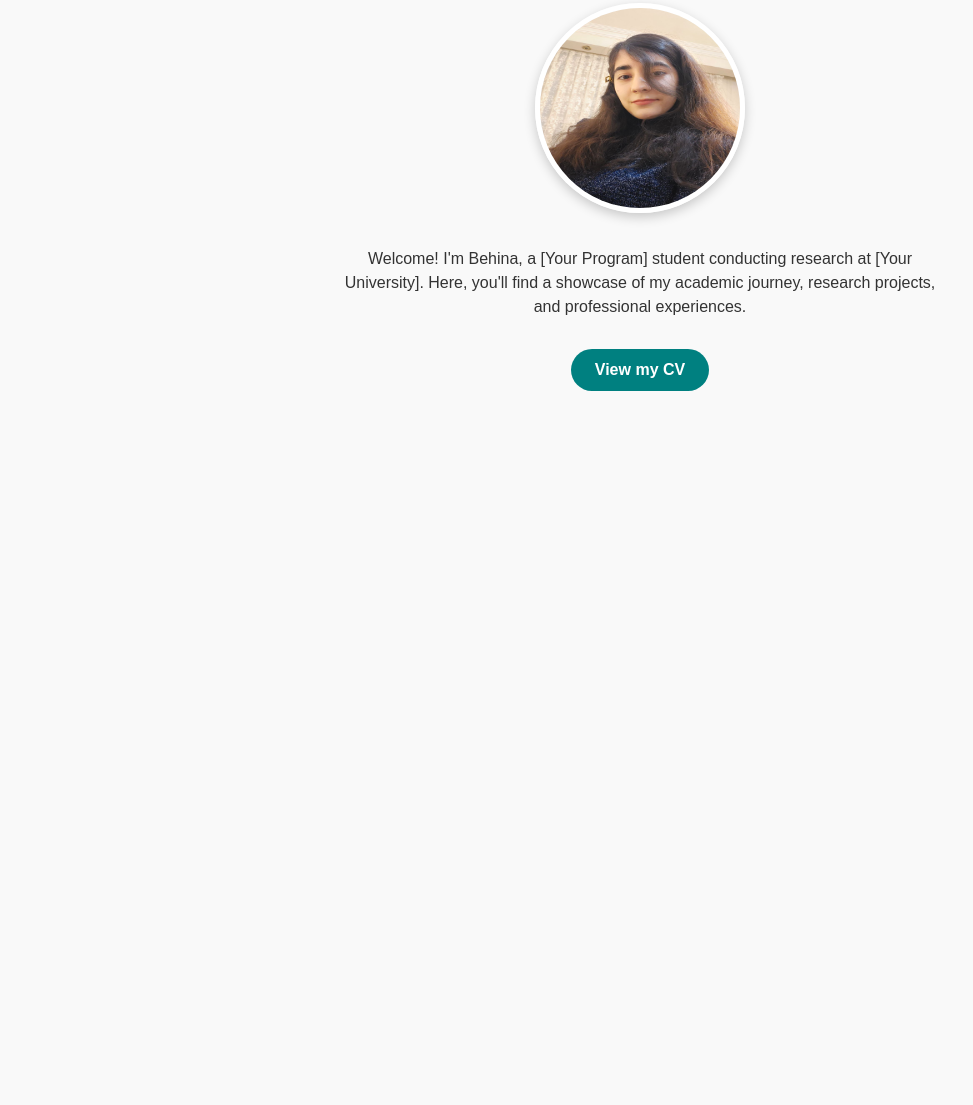
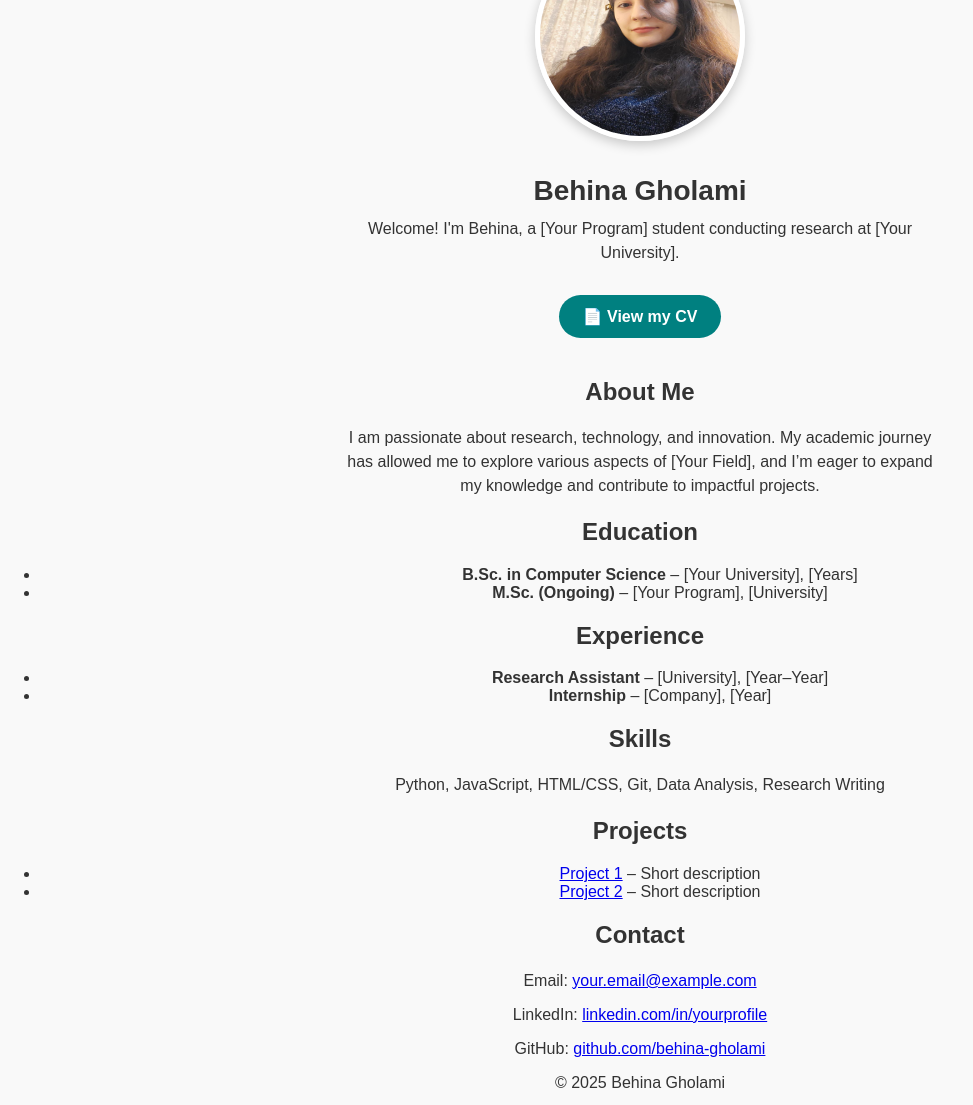
Before and after one commit to behinagholamy-debug/Behina-gholami.github.io, a plain HTML site: page index.html in a window 1280 px wide. Shown: the part 109-1214 px from the top of the page, without its empty margins (0-973 px from the left). Before the commit the page ends 800 px from the top, so only its background shows below. Drawn offline with Linux system fonts and the light colour scheme.

Commit message:
Update index.html

```diff
--- a/index.html
+++ b/index.html
@@ -1,22 +1,74 @@
 <!DOCTYPE html>
-<html>
+<html lang="fa">
 <head>
   <meta charset="UTF-8">
-    <title>Behina Gholami</title>
+  <meta name="viewport" content="width=device-width, initial-scale=1.0">
+  <title>Behina Gholami - CV</title>
   <link rel="stylesheet" href="styles.css">
 </head>
 <body>
   <header>
+    <img class="profile" src="profile.jpg" alt="My photo">
     <h1>Behina Gholami</h1>
+    <p>Welcome! I'm Behina, a [Your Program] student conducting research at [Your University].</p>
+    <a class="cv-btn" href="cv.pdf" target="_blank">📄 View my CV</a>
   </header>
 
-    <img class="profile" src="profile.jpg" alt="My photo">
+  <main>
+    <!-- About Section -->
+    <section id="about">
+      <h2>About Me</h2>
+      <p>
+        I am passionate about research, technology, and innovation.
+        My academic journey has allowed me to explore various aspects of [Your Field],
+        and I’m eager to expand my knowledge and contribute to impactful projects.
+      </p>
+    </section>
 
-    <p>
-      Welcome! I'm Behina, a [Your Program] student conducting research at [Your University].
-      Here, you'll find a showcase of my academic journey, research projects, and professional experiences.
-    </p>
+    <!-- Education Section -->
+    <section id="education">
+      <h2>Education</h2>
+      <ul>
+        <li><strong>B.Sc. in Computer Science</strong> – [Your University], [Years]</li>
+        <li><strong>M.Sc. (Ongoing)</strong> – [Your Program], [University]</li>
+      </ul>
+    </section>
 
-    <a class="cv-btn" href="cv.pdf" target="_blank">View my CV</a>
+    <!-- Experience Section -->
+    <section id="experience">
+      <h2>Experience</h2>
+      <ul>
+        <li><strong>Research Assistant</strong> – [University], [Year–Year]</li>
+        <li><strong>Internship</strong> – [Company], [Year]</li>
+      </ul>
+    </section>
+
+    <!-- Skills Section -->
+    <section id="skills">
+      <h2>Skills</h2>
+      <p>Python, JavaScript, HTML/CSS, Git, Data Analysis, Research Writing</p>
+    </section>
+
+    <!-- Projects Section -->
+    <section id="projects">
+      <h2>Projects</h2>
+      <ul>
+        <li><a href="https://github.com/behina-gholami/project1" target="_blank">Project 1</a> – Short description</li>
+        <li><a href="https://github.com/behina-gholami/project2" target="_blank">Project 2</a> – Short description</li>
+      </ul>
+    </section>
+
+    <!-- Contact Section -->
+    <section id="contact">
+      <h2>Contact</h2>
+      <p>Email: <a href="mailto:your.email@example.com">your.email@example.com</a></p>
+      <p>LinkedIn: <a href="https://linkedin.com/in/yourprofile" target="_blank">linkedin.com/in/yourprofile</a></p>
+      <p>GitHub: <a href="https://github.com/behina-gholami" target="_blank">github.com/behina-gholami</a></p>
+    </section>
+  </main>
+
+  <footer>
+    <p>© 2025 Behina Gholami</p>
+  </footer>
 </body>
 </html>
```
Lines whose indentation alone changed are shown as unchanged.
